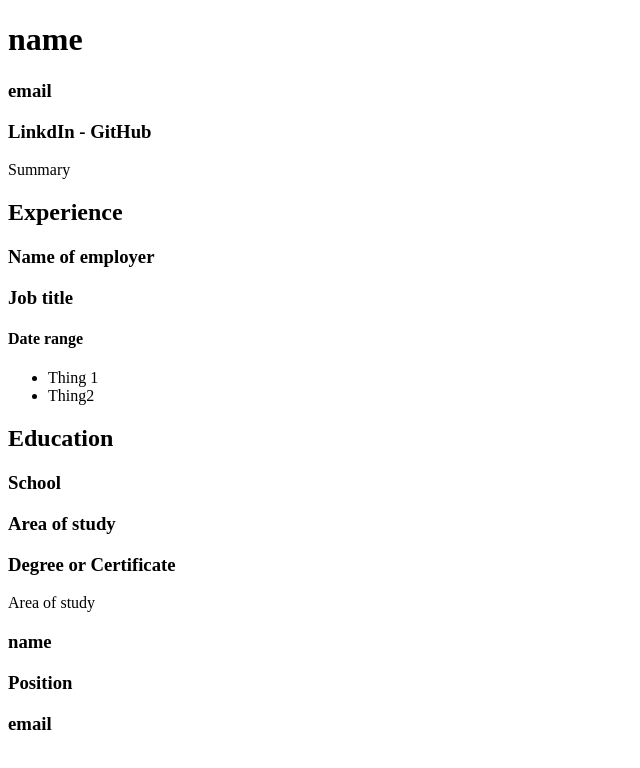
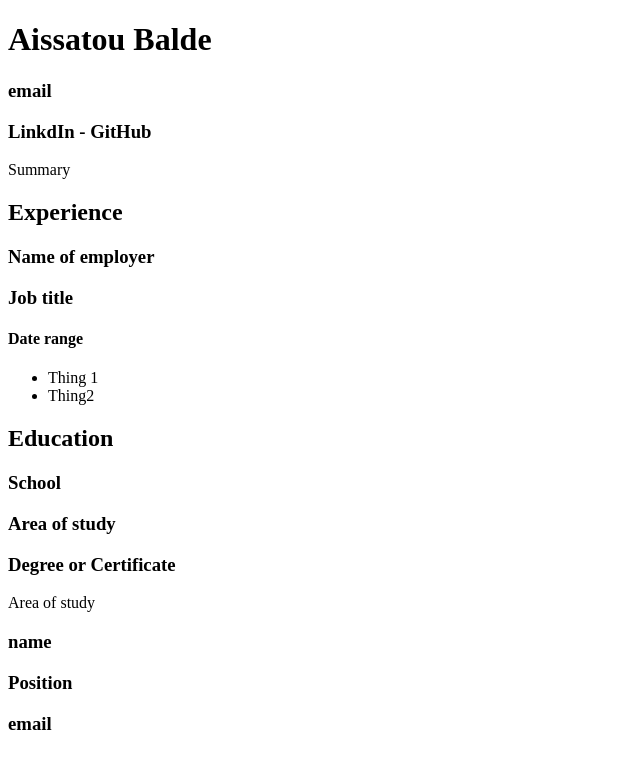
Before and after one commit to astoutaran/astoutaran.github.io, a plain HTML site: page index.html in a window 1280 px wide. Shown: the whole page, without its empty margins (0-640 px from the left). Drawn offline with Linux system fonts and the light colour scheme.

Commit message:
name update

```diff
--- a/index.html
+++ b/index.html
@@ -6,7 +6,7 @@
     <body>
       <div>
       <header>
-      <h1>name</h1>
+      <h1>Aissatou Balde</h1>
       <h3>email</h3>
       <h3>LinkdIn - GitHub</h3>
       <p>Summary</p>
```
